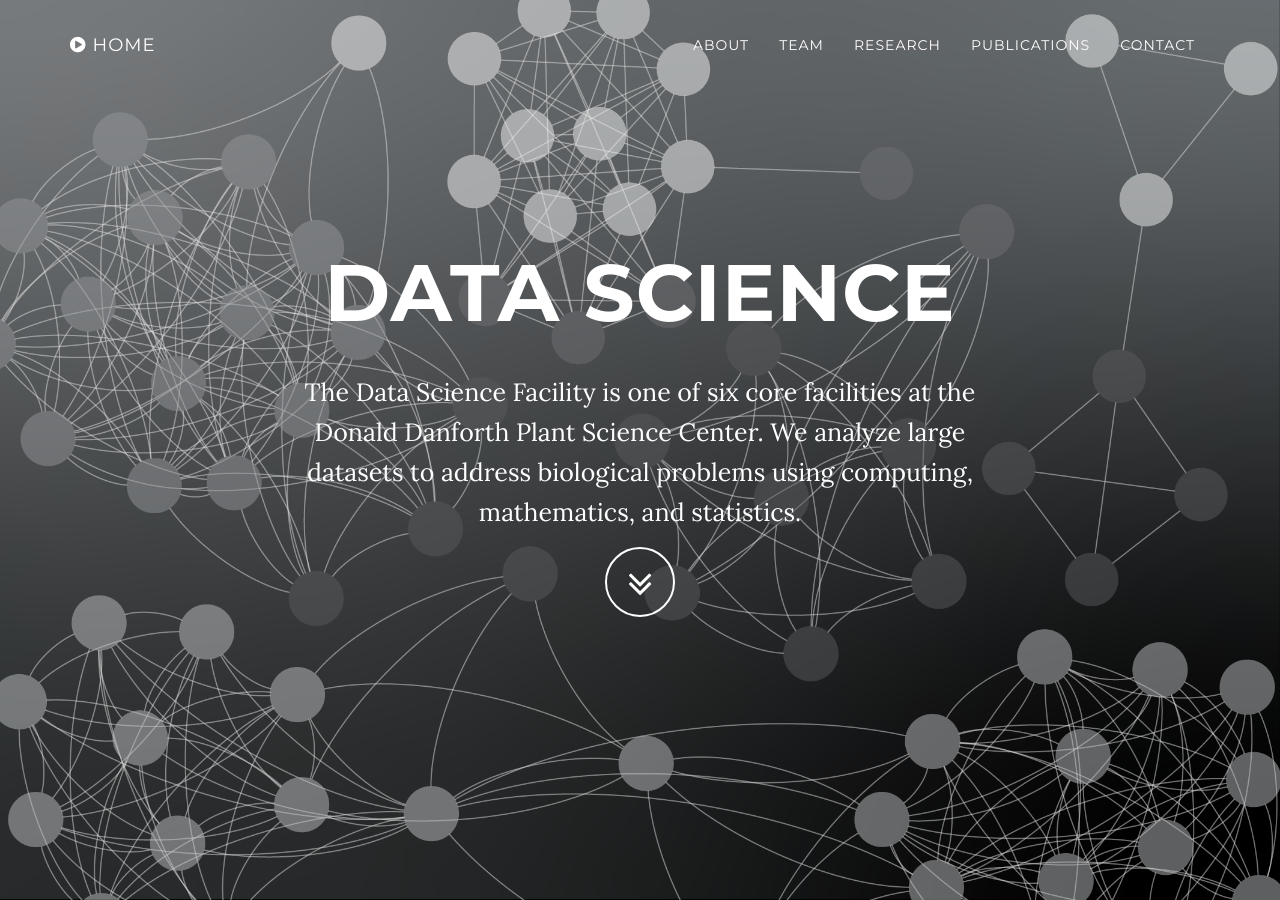
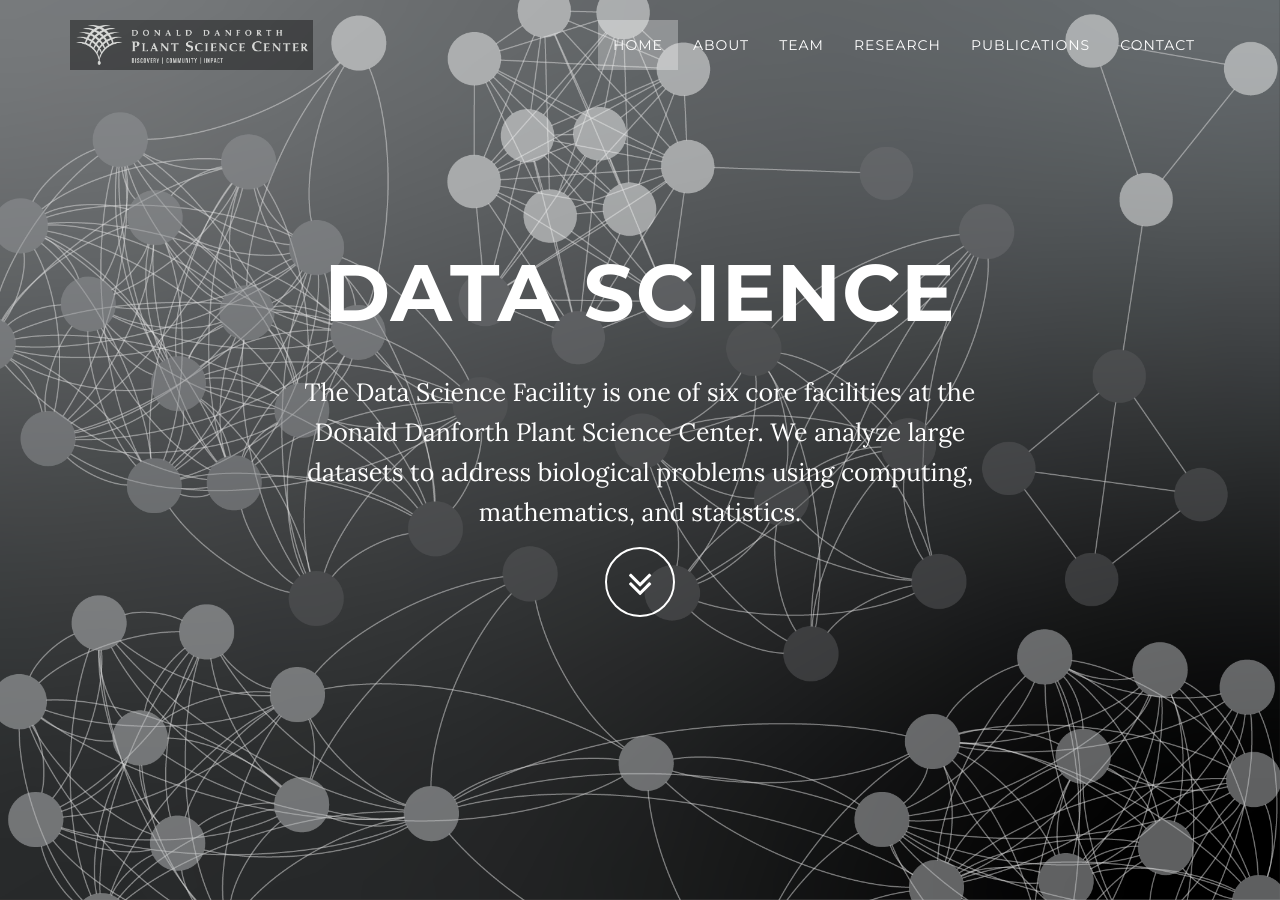
Before and after one commit to danforthcenter/datascience, a Jekyll site: the page built from index.html, in a window 1280 px wide and 900 px high. Built offline with Jekyll 4.4.1, drawn with Linux system fonts in a browser that asks for light colours.

Commit message:
Add Danforth Center logo

```diff
--- a/_config.yml
+++ b/_config.yml
@@ -6,7 +6,7 @@
 
 # Color settings (hex-codes without the leading hash-tag)
 color:
-  primary-dark: '#000000'
+  primary-dark: '#333333'
   links: '#219ab3'
 
 # Footer settings
--- a/_includes/nav.html
+++ b/_includes/nav.html
@@ -1,21 +1,18 @@
  <!-- Navigation -->
     <nav class="navbar navbar-custom navbar-fixed-top" role="navigation">
         <div class="container">
-            <div class="navbar-header">
-                <button type="button" class="navbar-toggle" data-toggle="collapse" data-target=".navbar-main-collapse">
-                    <i class="fa fa-bars"></i>
-                </button>
-                <a class="navbar-brand page-scroll" href="#page-top">
-                    <i class="fa fa-play-circle"></i>  <span class="light">Home</span>
-                </a>
+            <div class="navbar-header img-bkg">
+                <a href="https://danforthcenter.org"><img src="{{ site.url }}/img/danforth_center_light_gray.png" class="img-responsive img-rounded"></a>
             </div>
-
             <!-- Collect the nav links, forms, and other content for toggling -->
             <div class="collapse navbar-collapse navbar-right navbar-main-collapse">
                 <ul class="nav navbar-nav">
                     <!-- Hidden li included to remove active class from about link when scrolled up past about section -->
-                    <li class="hidden">
-                        <a href="#page-top"></a>
+                    <!--<li class="hidden">-->
+                        <!--<a href="#page-top"></a>-->
+                    <!--</li>-->
+                    <li>
+                        <a class="page-scroll" href="#page-top">Home</a>
                     </li>
                     <li>
                         <a class="page-scroll" href="#about">About</a>
```
Also changed, not shown: _includes/css/grayscale.css (+11 -0 lines), img/danforth_center_light_gray.png (added).
